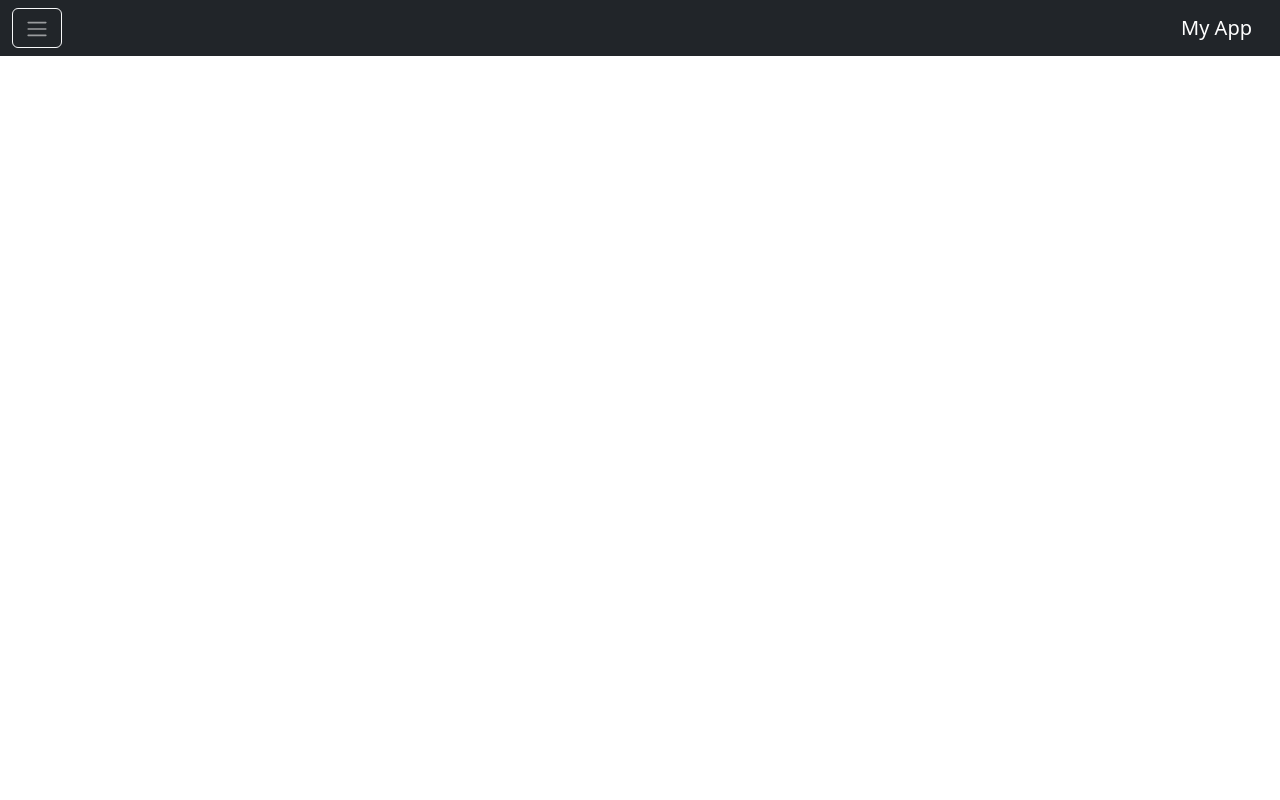
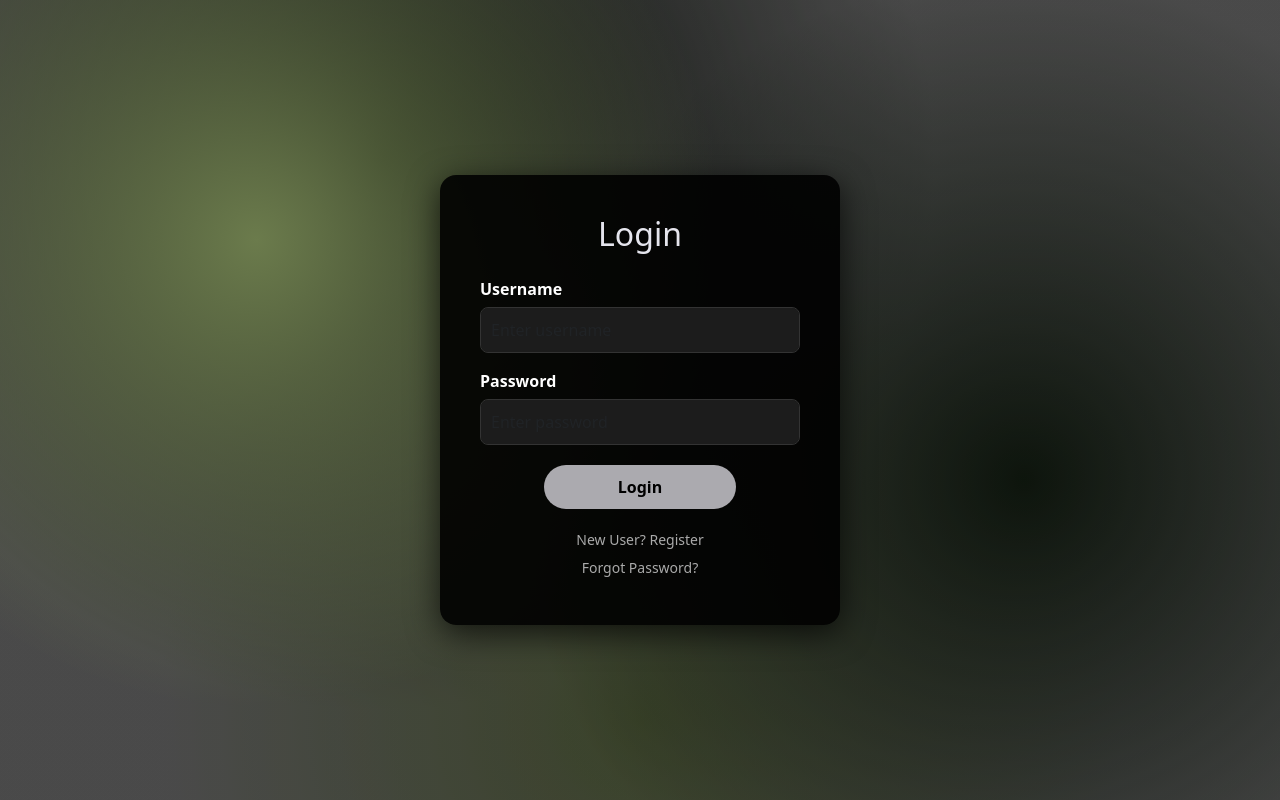
Before and after one commit to chanchalagrawal0107/MES--part2, a React (Vite) app in the folder MES/: page / in a window 1280 px wide. Built offline with nearby package versions, Linux system fonts and the light colour scheme.

Commit message:
redirection and authentication hardcoded/static

```diff
--- a/MES/src/App.jsx
+++ b/MES/src/App.jsx
@@ -4,18 +4,88 @@ import Reset from './pages/Reset'
 import React, {Component} from 'react'
 import Dashboard from './pages/Dashboard'
 import {BrowserRouter as Router, Routes, Route, Navigate} from 'react-router-dom';
+import { useNavigate} from 'react-router-dom'
 
-function App() {
+class App extends Component{
+  constructor(props){
+    super(props);
+    this.state = {
+      isAuthenticated: false,
+    };
+  }
+  RegisterWithNavigate = (props) => {
+    const navigate = useNavigate();
+    return <Register {...props} navigate={navigate} />;
+  };
 
-  return (
-    <>
-    <Dashboard/>
+  // try {
+  //   const response = await fetch('http://localhost:5000/api/token/', {
+  //     method: 'POST',
+  //     headers: {
+  //       'Content-Type': 'application/json',
+  //     },
+  //     body: JSON.stringify({ username, password }),
+  //   });
 
-      {/* <Login/> */}
-      {/* <Register/> */}
-      {/* <Reset/> */}
-    </>
-  )
+  //   if (response.ok) {
+  //     const data = await response.json();
+  //     localStorage.setItem('authToken', data.access); // storing JWT token
+  //     this.setState({ isAuthenticated: true });
+  //   } else {
+  //     alert('Invalid Credentials');
+  //   }
+  // } catch (error) {
+  //   console.error('Login error:', error);
+  //   alert('Login failed. Please try again.');
+  // }
+  handleLogin = async (username, password) => {
+    if (username === 'admin' && password === 'admin') {
+        this.setState({ isAuthenticated: true });
+      } else {
+        alert('Invalid credentials');
+      }
+  };
+
+
+  handleLogout = () => {
+    this.setState({ isAuthenticated: false});
+  };
+
+  render() {
+    const { isAuthenticated } = this.state;
+
+    return (
+      <Router>
+        <Routes>
+          <Route
+            path="/"
+            element={
+              isAuthenticated ? (
+                <Navigate to="/dashboard" replace />
+              ) : (
+                <Login onLogin={this.handleLogin} />
+              )
+            }
+          />
+          <Route
+            path="/dashboard"
+            element={
+              isAuthenticated ? (
+                // <Dashboard onLogout={this.handleLogout} />
+                <Dashboard/>
+              ) : (
+                <Navigate to="/" replace />
+              )
+            }
+          />
+          <Route path="/register" element={<this.RegisterWithNavigate />} />
+          <Route path="/reset" element={<Reset />} />
+        </Routes>
+      </Router>
+    );
+  }
 }
 
-export default App
+
+
+export default App;
--- a/MES/src/pages/Login.jsx
+++ b/MES/src/pages/Login.jsx
@@ -59,7 +59,7 @@ class Login extends Component {
             <button type="submit" className="login-button">Login</button>
 
             <p className="text-center">
-              New User? <a href="#" className="register">Register</a>
+              New User? <a href="/register" className="register">Register</a>
             </p>
             <p className="text-center">
               <a href="#" className="reset">Forgot Password?</a>
--- a/MES/src/pages/Register.jsx
+++ b/MES/src/pages/Register.jsx
@@ -16,10 +16,29 @@ class Register extends Component {
     this.setState({ [name]: value });
   };
 
-  handleSubmit = (event) => {
+  handleSubmit = async (event) => {
     event.preventDefault();
     const { username, password, emailID } = this.state;
-    this.props.onRegister(username, password, emailID);
+
+    try {
+      const response = await fetch('http://localhost:5000/api/register/', {
+        method: 'POST',
+        headers: {
+          'Content-Type': 'application/json',
+        },
+        body: JSON.stringify({ username, password, email: emailID }),
+      });
+
+      if (response.ok) {
+        alert('Registration successful! Redirecting to login...');
+        this.props.navigate('/');
+      } else {
+        alert('Registration failed. Try a different username/email.');
+      }
+    } catch (error) {
+      console.error('Register error:', error);
+      alert('Something went wrong during registration.');
+    }
   };
 
     render() {
@@ -76,7 +95,7 @@ class Register extends Component {
               </button>
 
               <p className="text-center">
-              Already have an account? <a href="#" className="reset">Login</a>
+                Already have an account? <a href="/" className="reset">Login</a>
               </p>
             </form>
           </div>
```
Also changed, not shown: MES/src/pages/Dashboard.jsx (+5 -2 lines). Lines whose indentation alone changed are shown as unchanged.
